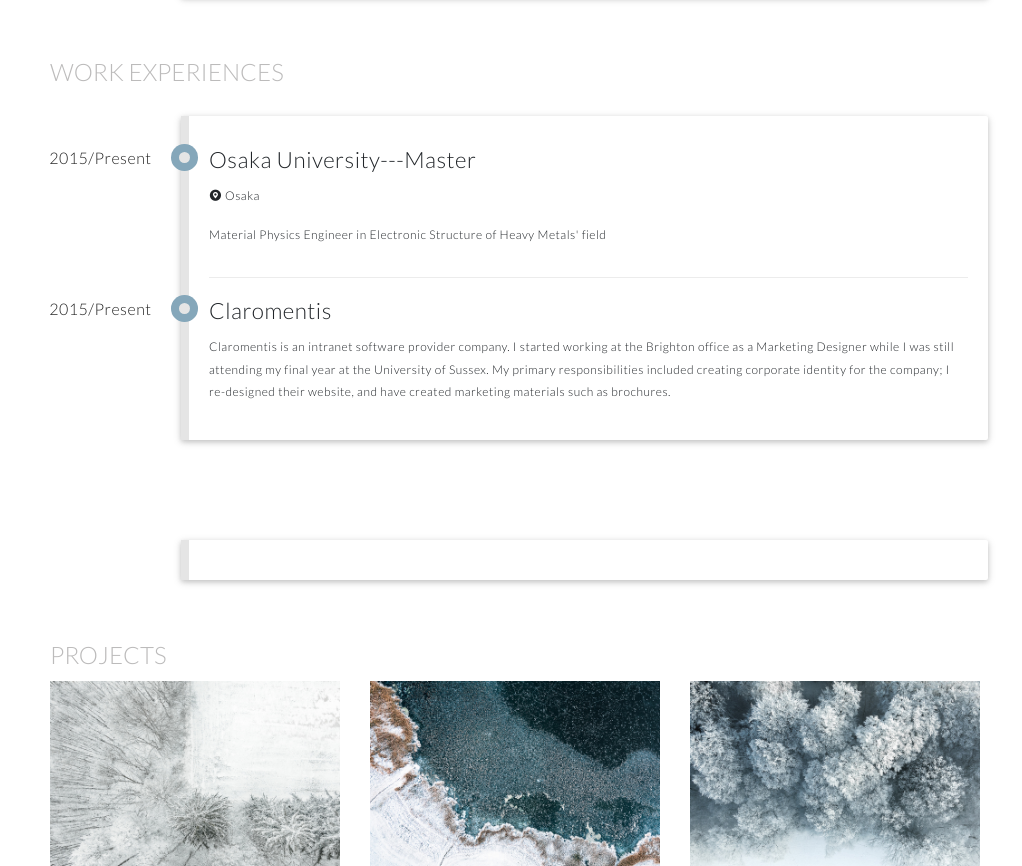
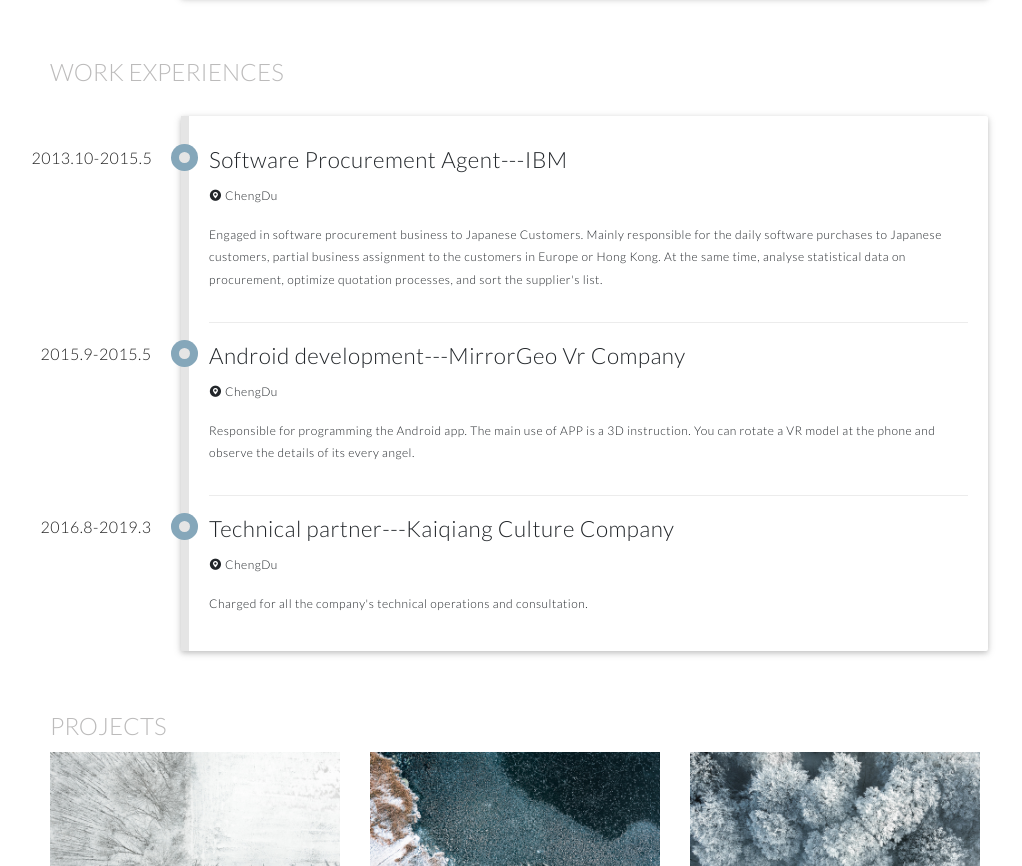
Before and after one commit to SnowGojira/basic-javascript-sample, a plain HTML site: page index.html in a window 1280 px wide. Shown: the part 1121-1987 px from the top of the page, without its empty margins (125-1147 px from the left). Drawn offline with Linux system fonts and the light colour scheme.

Commit message:
finsh the work part

```diff
--- a/index.html
+++ b/index.html
@@ -49,29 +49,7 @@
             </div>
         </div>
 
-        <section class="timeline-outer" id="work_timeline">
-            <div class="container content">
-                <div class="row">
-                    <div class="col s12 m12 l12">
-                        <ul class="timeline" id="edu_uni" >
-                            <li class="event" data-date="2015/Present">
-                                <h3>Osaka University---Master</h3>
-                                <p><span class="iconfont">&#xe80b;</span> Osaka</p>
-                                <p>Material Physics Engineer in Electronic Structure of Heavy Metals' field</p>
-                            </li>
-                            <li class="event" data-date="2015/Present">
-                                <h3>Claromentis</h3>
-                                <p>
-                                    Claromentis is an intranet software provider company. I started working at the Brighton office as a Marketing Designer while I was still attending my final year at the University of Sussex. My primary responsibilities included creating corporate identity
-                                    for the company; I re-designed their website, and have created marketing materials such as brochures.
-                                </p>
-                            </li>
-                        </ul>
-                    </div>
-                </div>
-            </div>
-        </section>
-
+        <section class="timeline-outer" id="work_timeline"></section>
 
 
         <div class="row work">
--- a/js/helper.js
+++ b/js/helper.js
@@ -29,6 +29,7 @@ var HTMLschoolStart = '<div class="container content" ><div class="row"><div cla
 var HTMLworkStart = '<div class="container content" ><div class="row"><div class="col s12 m12 l12"><ul class="timeline" id="work_entry" ></ul></div></div></div>';
 var HTMLschoolItem = '<li class="event" data-date="%date%"><h3>%name%---%degree%</h3><p><span class="iconfont">&#xe80b;</span> %location%</p><p>Major: %major%</p></li>';
 var HTMLCourseItem = '<li class="event" data-date="%date%"><h3>%course%--%school%</h3><p>%url%</p></li>';
+var HTMLWorkItem = '<li class="event" data-date="%date%"><h3>%title%---%employer%</h3><p><span class="iconfont">&#xe80b;</span> %location%</p><p>%descr%</p></li>';
 
 var HTMLcontactGeneric = '<li class="flex-item"><span class="orange-text">%contact%</span><span class="white-text">%data%</span></li>';
 
--- a/js/resumeBuilder.js
+++ b/js/resumeBuilder.js
@@ -149,6 +149,17 @@ var work = {
     ],
     display : function () {
         $('#work_timeline').append(HTMLworkStart);
+        for (job in this.jobs){
+            var jobObj = this.jobs[job];
+            var employer, title, location, dates, descr;
+            employer = jobObj.employer;
+            title = jobObj.title;
+            dates = jobObj.dates;
+            location = jobObj.location;
+            descr = jobObj.description;
+
+            $('#work_entry').append(HTMLWorkItem.replace("%date%",dates).replace("%title%",title).replace("%location%",location).replace("%employer%",employer).replace("%descr%",descr));
+        }
 
     }
 };
```
